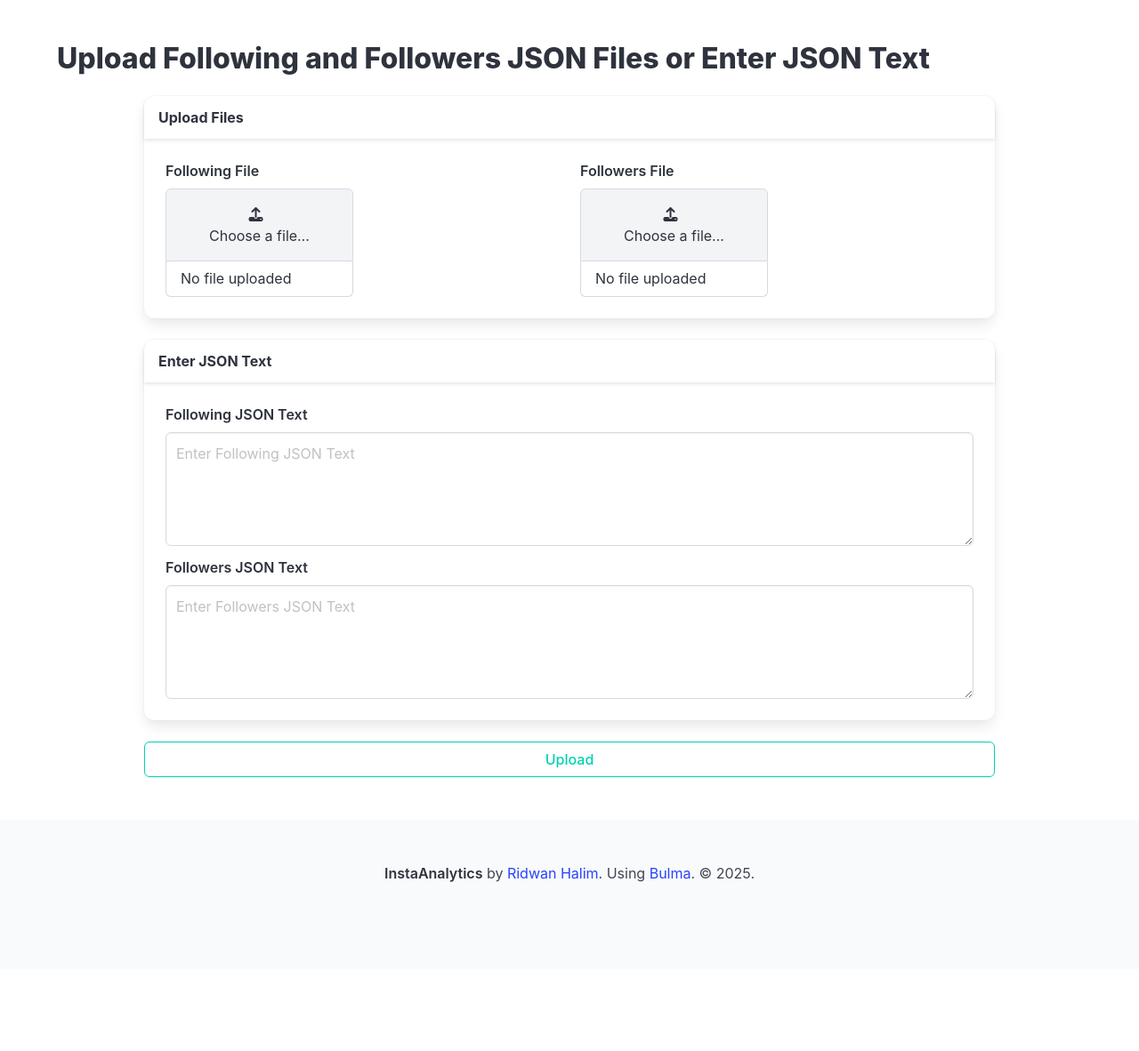
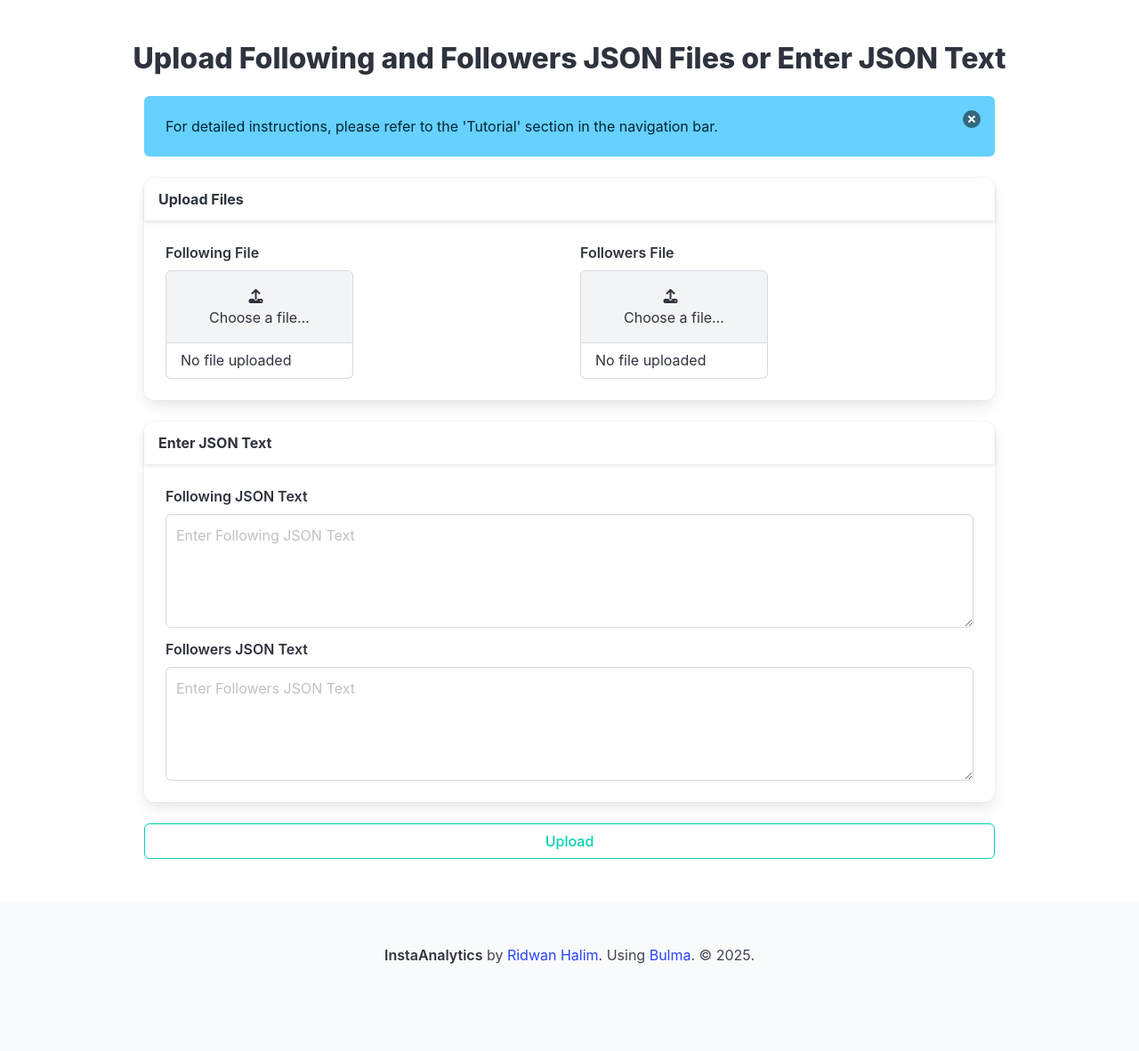
Before and after one commit to ridwaanhall/instagram-following-followers, a Django app: page / in a window 1280 px wide. Shown: the part 56-1238 px from the top of the page at 89% size. Before the commit the page ends 1048 px from the top, so only its background shows below. Run offline with Django 4.2, Linux system fonts and the light colour scheme.

Commit message:
feat: improve upload page layout and add tutorial notification

```diff
--- a/analytics/templates/analytics/upload.html
+++ b/analytics/templates/analytics/upload.html
@@ -3,15 +3,35 @@
 {% block title %}Upload Files or Enter JSON Text{% endblock %}
 
 {% block content %}
-    <h1 class="title">Upload Following and Followers JSON Files or Enter JSON Text</h1>
+    <div class="columns is-centered">
+        <div class="column is-12-desktop is-12-tablet is-12-mobile">
+            <div class="field">
+                <h1 class="title has-text-centered">Upload Following and Followers JSON Files or Enter JSON Text</h1>
+            </div>
+        </div>
+    </div>
+
+    <div class="columns is-centered">
+        <div class="column is-10-desktop is-12-tablet is-12-mobile">
+            <div class="notification is-info">
+                <button class="delete"></button>
+                For detailed instructions, please refer to the 'Tutorial' section in the navigation bar.
+            </div>
+        </div>
+    </div>
 
     {% if form.errors %}
+        <div class="columns is-centered">
+            <div class="column is-12-desktop is-12-tablet is-12-mobile">
                 <div class="notification is-danger">
+                    <button class="delete"></button>
                     <ul>
                         {% for field, errors in form.errors.items %}
                             <li><strong>{{ field|title }}:</strong> {{ errors|striptags }}</li>
                         {% endfor %}
                     </ul>
+                </div>
+            </div>
         </div>
     {% endif %}
 
@@ -19,7 +39,7 @@
         {% csrf_token %}
 
         <div class="columns is-centered">
-            <div class="column is-10">
+            <div class="column is-10-desktop is-12-tablet is-12-mobile">
                 <!-- File Upload Section: Top Card -->
                 <div class="card">
                     <div class="card-header">
@@ -27,8 +47,8 @@
                     </div>
 
                     <div class="card-content">
-                        <div class="columns">
-                            <div class="column is-half">
+                        <div class="columns is-multiline">
+                            <div class="column is-half-desktop is-full-tablet">
                                 <div class="field">
                                     <label class="label">Following File</label>
                                     <div id="file-js-example-following" class="file has-name is-boxed">
@@ -51,7 +71,7 @@
                                 </div>
                             </div>
 
-                            <div class="column is-half">
+                            <div class="column is-half-desktop is-full-tablet">
                                 <div class="field">
                                     <label class="label">Followers File</label>
                                     <div id="file-js-example-followers" class="file has-name is-boxed">
@@ -80,7 +100,7 @@
         </div>
 
         <div class="columns is-centered">
-            <div class="column is-10">
+            <div class="column is-10-desktop is-12-tablet is-12-mobile">
                 <!-- JSON Text Input Section: Bottom Card -->
                 <div class="card">
                     <div class="card-header">
@@ -112,7 +132,7 @@
         </div>
 
         <div class="columns is-centered">
-            <div class="column is-10">
+            <div class="column is-10-desktop is-12-tablet is-12-mobile">
                 <div class="field">
                     <div class="control">
                         <button type="submit" class="button is-primary is-outlined is-fullwidth">Upload</button>
@@ -142,4 +162,15 @@
         }
     };
 </script>
+<script>
+    document.addEventListener('DOMContentLoaded', () => {
+        (document.querySelectorAll('.notification .delete') || []).forEach(($delete) => {
+            const $notification = $delete.parentNode;
+
+            $delete.addEventListener('click', () => {
+                $notification.parentNode.removeChild($notification);
+            });
+        });
+    });
+</script>
 {% endblock %}
```
Lines whose indentation alone changed are shown as unchanged.
